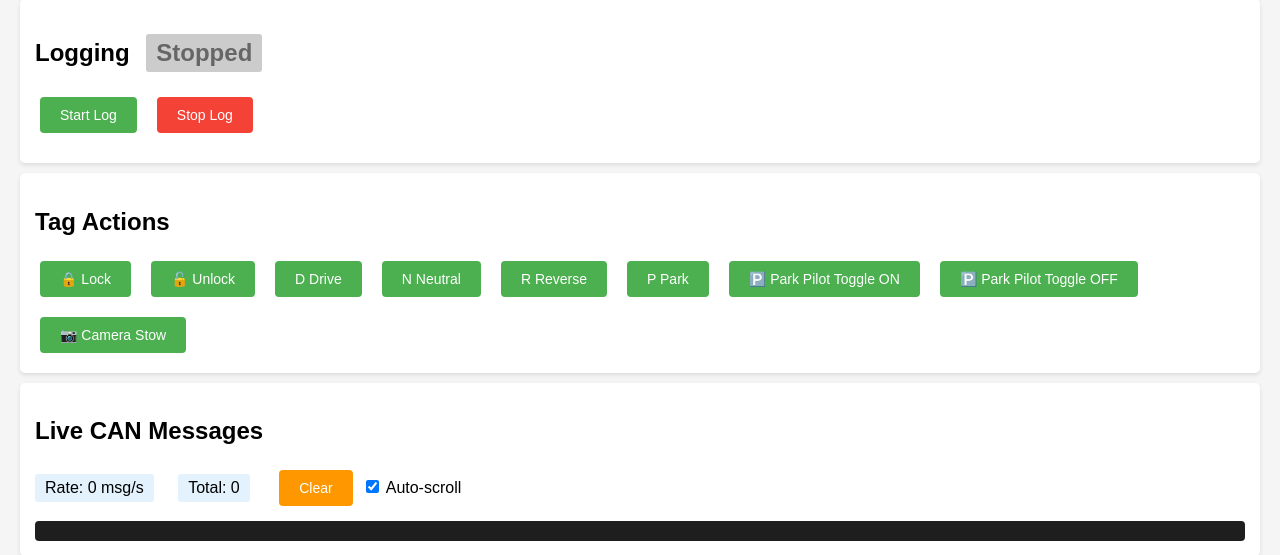
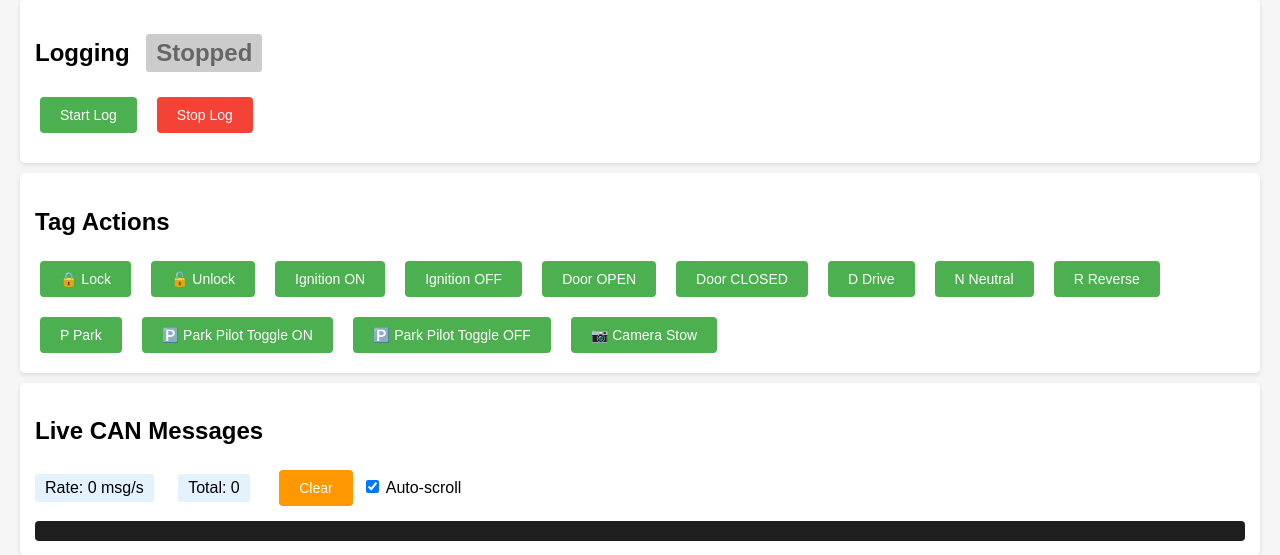
Before and after one commit to DuncanFrazer/canbuspi, a Flask app: page / in a window 1280 px wide. Shown: the part 81-636 px from the top of the page. Run offline with Flask 3, Linux system fonts and the light colour scheme.

Commit message:
generate timestamps from ntp time instead of using car's non RTC timestamp, and add buttons for door & ignition events

```diff
--- a/app.py
+++ b/app.py
@@ -5,6 +5,7 @@ import threading
 import can
 import os
 import serial
+import json
 
 app = Flask(__name__)
 logging_active = False
@@ -60,15 +61,20 @@ def write_event(event):
 
 def can_logger_thread():
     """Background thread that captures CAN messages"""
+    # Discard any buffered messages before logging starts
+    while can_bus.recv(timeout=0) is not None:
+        pass
+
     while logging_active:
         try:
             msg = can_bus.recv(timeout=1.0)
             if msg and csv_writer_can:
                 msg_id = f"0x{msg.arbitration_id:X}"
                 data_hex = msg.data.hex()
+                ts = time.time()
 
                 csv_writer_can.writerow([
-                    msg.timestamp,
+                    ts, # use locally generated timestamp for consistency
                     "CAN",
                     msg_id,
                     msg.dlc,
@@ -79,9 +85,8 @@ def can_logger_thread():
 
                 # Add to recent messages for live view
                 decoded = decode_mqb_message(msg_id, data_hex)
-                import json
                 msg_data = {
-                    "timestamp": msg.timestamp,
+                    "timestamp": ts,
                     "id": msg_id,
                     "dlc": msg.dlc,
                     "data": data_hex,
--- a/templates/index.html
+++ b/templates/index.html
@@ -41,6 +41,10 @@
         <div class="controls">
             <button onclick="send('lock')">🔒 Lock</button>
             <button onclick="send('unlock')">🔓 Unlock</button>
+            <button onclick="send('ignition_on')">Ignition ON</button>
+            <button onclick="send('ignition_off')">Ignition OFF</button>
+            <button onclick="send('door_open')">Door OPEN</button>
+            <button onclick="send('door_closed')">Door CLOSED</button>
             <button onclick="send('drive')">D Drive</button>
             <button onclick="send('neutral')">N Neutral</button>
             <button onclick="send('reverse')">R Reverse</button>
```
